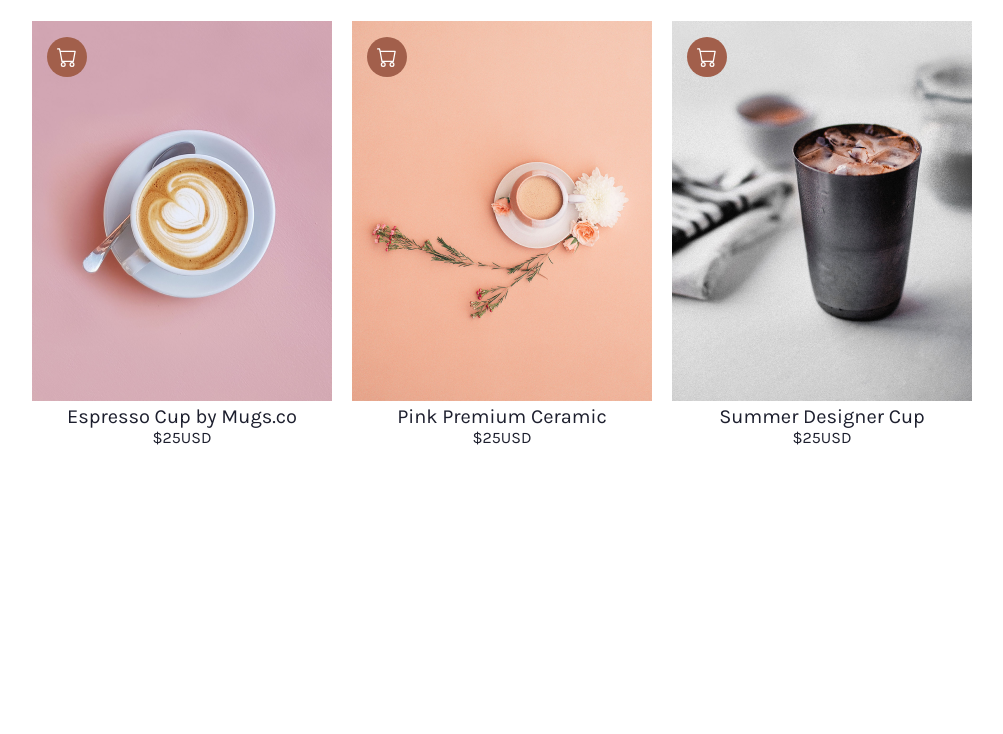
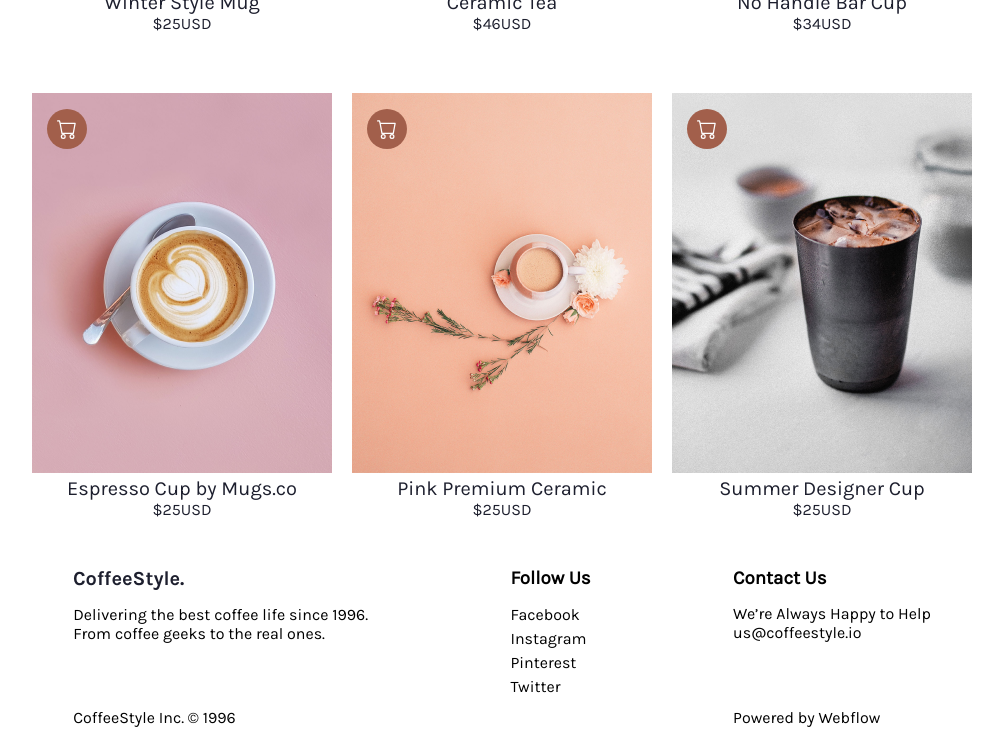
Before and after one commit to DmytroTurch/Mug_shop, a website with bundled scripts: page index.html in a window 1280 px wide. Shown: the part 1842-2576 px from the top of the page, without its empty margins (138-1141 px from the left). Before the commit the page ends 2289 px from the top, so only its background shows below. Built offline with nearby package versions, Linux system fonts and the light colour scheme.

Commit message:
Add footer

```diff
--- a/index.html
+++ b/index.html
@@ -126,6 +126,36 @@
         </div>
     </div>
 
+    <footer>
+        <div class="column common">
+            <img class="logo" src="images/logo/logo.png" alt="logo" width="112" height="24">
+            <p class="common__description">
+                Delivering the best coffee life since 1996. <br>
+                From coffee geeks to the real ones.
+            </p>
+            <p class="common__watermark">
+                CoffeeStyle Inc. © 1996
+            </p>
+        </div>
+        <div class="column socials">
+            <h3 class="socials__heading">Follow Us</h3>
+            <ul class="social__list">
+                <li class="social__link"><a class="facebook" href="#">Facebook</a></li>
+                <li class="social__link"><a class="instagram" href="#">Instagram</a></li>
+                <li class="social__link"><a class="pinterest" href="#">Pinterest</a></li>
+                <li class="social__link"><a class="twitter" href="#">Twitter</a></li>
+            </ul>
+        </div>
+        <div class="column contact-us">
+            <h3 class="contact-us__heading">Contact Us</h3>
+            <p class="contact-us__text">
+                We&#8217re Always Happy to Help <br>
+                <a href="mailto: abc@example.com" class="mail">us@coffeestyle.io</a>
+            </p>
+            <p class="contact-us__watermark">Powered by Webflow</p>
+        </div>
+    </footer>
+
     <script type="module" src="./scripts/app.js"></script>
 </body>
 </html>
--- a/styles/style.scss
+++ b/styles/style.scss
@@ -216,7 +216,6 @@ nav {
 .section {
     display: flex;
     gap: 20px;
-    row-gap: 70px;
     width: 100%;
     flex-wrap: wrap;
     justify-content: center;
@@ -224,7 +223,6 @@ nav {
 
 .shopLot {
     width: 300px;
-    height: 380px;
 }
 
 .text_name {
@@ -514,6 +512,39 @@ nav {
     }
 }
 
+footer {
+    max-width: 940px;
+    min-height: 175px;
+    margin: 0px auto;
+    display: flex;
+    justify-content: space-around;
+    gap: 60px;
+}
+
+.column {
+    display: flex;
+    flex-direction: column;
+    justify-content: space-around;
+}
+
+.common__description, .contact-us__text{
+    margin-bottom: 50px;
+}
+
+.social__list {
+    margin-top: 0px;
+    margin-bottom: 30px;
+    list-style: none;
+    padding: 0;
+}
+
+.social__link{
+    padding-bottom: 5px;
+    &:last-child {
+        padding-bottom: 0px;
+    }
+}
+
 @media screen and (max-width: 1024px){
     body {
         width: 100%;
@@ -553,6 +584,8 @@ nav {
             margin: 0px;
         }
     }
+
+
 }
 
 @media screen and (max-width: 700px){
@@ -563,6 +596,16 @@ nav {
     .cartPop_content{
         width: 90vw;
         margin: 25vh 5vw;
+    }
+
+    footer {
+        flex-direction: column-reverse;
+        align-items: center;
+    }
+
+    .column {
+        text-align: center;
+        align-items: center;
     }
 }
 
```
Also changed, not shown: styles/style.css, 1 other file.
